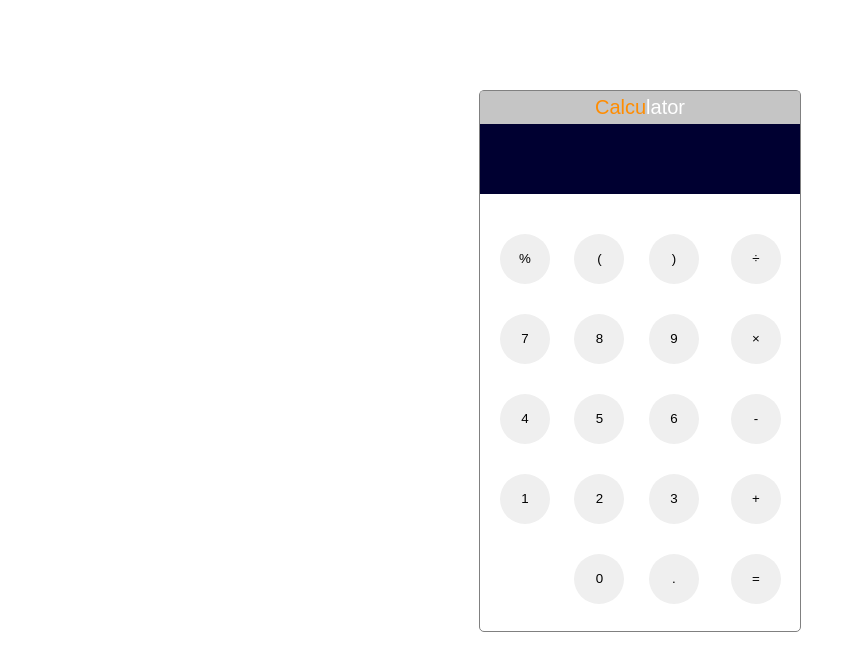
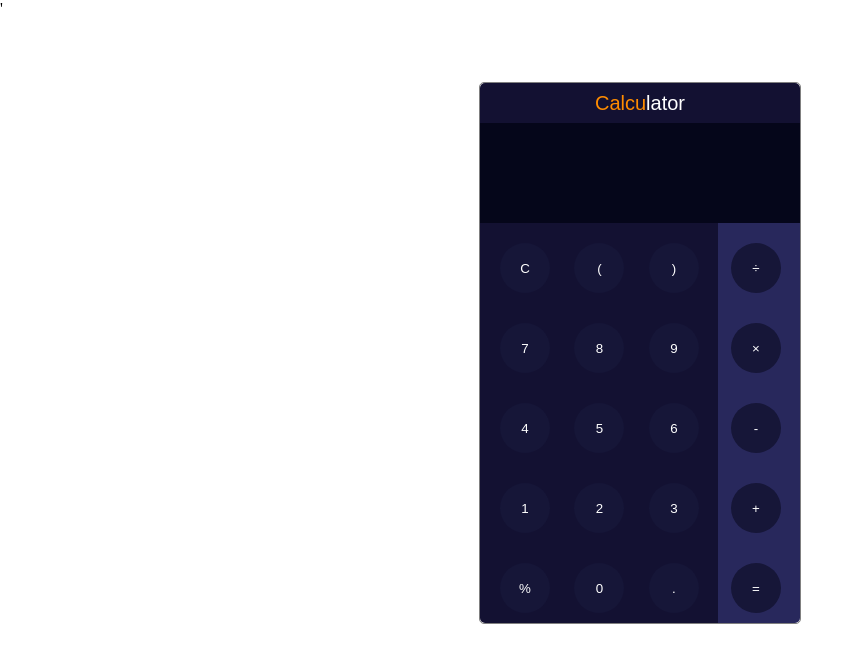
Before and after one commit to mtdola/Calculator-, a plain HTML site: page index.html in a window 1280 px wide. Shown: the whole page, without its empty margins (0-864 px from the left). Drawn offline with Linux system fonts and the light colour scheme.

Commit message:
Added new styles

```diff
--- a/index.html
+++ b/index.html
@@ -1,6 +1,6 @@
 <!DOCTYPE html>
 <html lang="">
-<head>
+<head>'
     <meta charset="utf-8">
     <meta name="viewport" content="width=device-width, initial-scale=1.0">
     <title></title>
@@ -14,8 +14,7 @@
         <div id="display"></div>
         <div id="sideContainer">
             <div id="leftSide">
-                <!--percentage-->
-                <button>&#37;</button>
+                <button>C</button>
                 <button>(</button>
                 <button>)</button>
                 <button>7</button>
@@ -27,7 +26,8 @@
                 <button>1</button>
                 <button>2</button>
                 <button>3</button>
-                <button>&nbsp;</button>
+                <!--percentage-->
+                <button>&#37;</button>
                 <button>0</button>
                 <button>.</button>
             </div>
--- a/style.css
+++ b/style.css
@@ -11,14 +11,15 @@
     border-radius: 5px;
     border: 0.5px solid grey;
     box-shadow: 2px 3px 1px #eeeeeecc navy;
-    margin-top: 7%;
+    margin-top: 5%;
 }
 #name {
     text-align: center;
-    padding: 5px 0px;
+    padding: 8.5px 0px;
     font-size: 20px;
 /*    background-color: #04044a;*/
-    background-color: #b7b7b7cc;
+    background-color: #131132;
+    border-radius: 5px 5px 0 0;
 }
 span:nth-child(1) {
     color: darkorange;
@@ -27,19 +28,20 @@ span:nth-child(2) {
     color: white;
 }
 #display {
-    height: 70px;
-    background-color: #000031;
+    height: 100px;
+    background-color: #05061a;
 }
 #sideContainer {
     display: flex;
-    margin-top: 20px;
 }
 #leftSide {
 /*    float: left;*/
     display: inline-block;
     width: 80%;
     right: 0;
-    margin-left: 10px;
+    padding-left: 10px;
+    background-color: #131132;
+    border-radius: 0 0 0 5px;
 }
 #rightSide {
 /*    float: right;*/
@@ -48,9 +50,11 @@ span:nth-child(2) {
     flex-direction: column;
 */
 /*    top: 0;*/
-    margin-left: 3px;
+    padding-left: 3px;
     width: 20%;
-    margin-right: 15px;
+    padding-right: 15px;
+    background-color: #28285c;
+    border-radius: 0 0 5px 0;
 }
 button {
     margin: 10px;
@@ -59,11 +63,11 @@ button {
     border-width: 0px;
     width: 50px;
     height: 50px;
-}
-button:nth-child(13) {
-    background-color: white;
+    background-color: #161638;
+    color: white;
+    font-weight: 500;
 }
 button:hover {
-    background-color: #b7b7b7cc;
+    background-color: rgb(30, 30, 65);
     cursor: pointer;
 }
```
